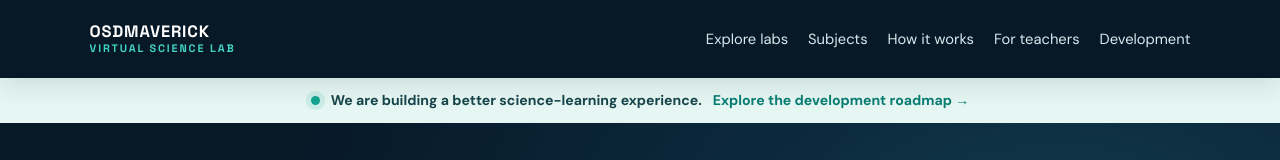
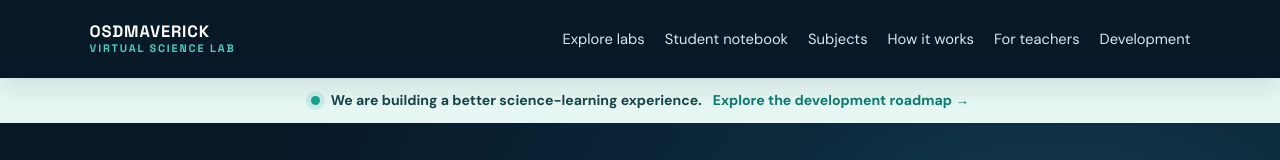
Before and after one commit to Osdmaverick/osdmaverick-virtual-science-lab, a plain HTML site: page index.html in a window 1280 px wide. Shown: the top 160 px of the page. Drawn offline with Linux system fonts and the light colour scheme.

Commit message:
feat: link student notebook from homepage navigation

```diff
--- a/index.html
+++ b/index.html
@@ -14,7 +14,7 @@
   <a class="brand" href="index.html" aria-label="OSDMaverick Virtual Science Lab home">OSDMAVERICK <span>VIRTUAL SCIENCE LAB</span></a>
   <button class="menu-toggle" type="button" aria-label="Toggle navigation" aria-expanded="false" aria-controls="primary-navigation">☰</button>
   <nav class="nav" id="primary-navigation" aria-label="Main navigation">
-    <a href="grade-levels.html">Explore labs</a><a href="#subjects">Subjects</a><a href="#how-it-works">How it works</a><a href="#teachers">For teachers</a><a href="roadmap.html">Development</a>
+    <a href="grade-levels.html">Explore labs</a><a href="student-lab-notebook.html">Student notebook</a><a href="#subjects">Subjects</a><a href="#how-it-works">How it works</a><a href="#teachers">For teachers</a><a href="roadmap.html">Development</a>
   </nav>
 </header>
 <main id="main-content" tabindex="-1">
```
